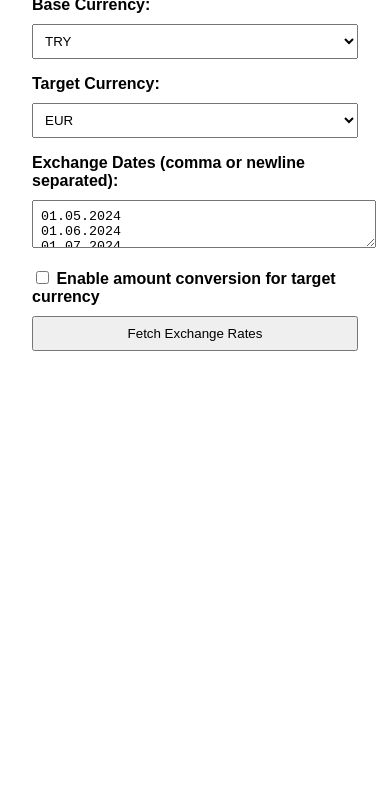
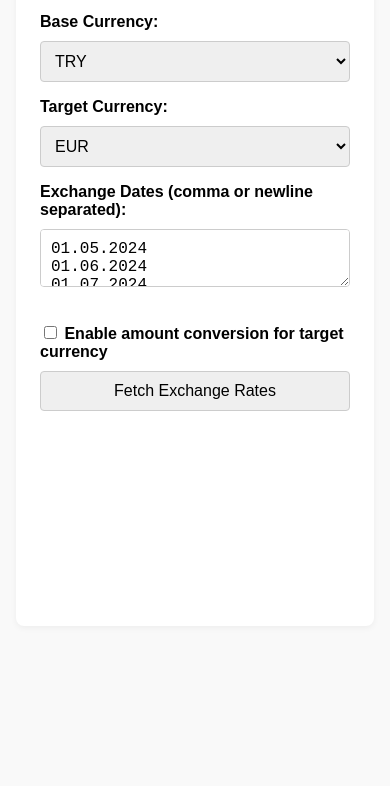
Before and after one commit to mronus/tcmb-cross-rates-app, a website: page public/index.html in a window 390 px wide. Shown: the part 131-917 px from the top of the page. After the commit the page ends 844 px from the top, so only its background shows below. Drawn offline with nearby package versions, Linux system fonts and the light colour scheme.

Commit message:
make it responsive

```diff
--- a/public/index.html
+++ b/public/index.html
@@ -4,37 +4,87 @@
   <meta charset="UTF-8" />
   <title>Cross Currency Rate Viewer</title>
   <script src="https://cdn.jsdelivr.net/npm/chart.js"></script>
+  <meta name="viewport" content="width=device-width, initial-scale=1.0" />
   <style>
     body {
       font-family: Arial, sans-serif;
-      margin: 2rem;
+      margin: 1rem;
+      padding: 0;
+      box-sizing: border-box;
+      background-color: #f9f9f9;
     }
+
+    .container {
+      max-width: 800px;
+      margin: auto;
+      background: #fff;
+      padding: 1.5rem;
+      border-radius: 8px;
+      box-shadow: 0 2px 6px rgba(0, 0, 0, 0.05);
+    }
+
+    h1 {
+      display: flex;
+      flex-wrap: wrap;
+      align-items: center;
+      gap: 1rem;
+      font-size: 1.5rem;
+    }
+
     textarea, select, input[type="text"], button {
       width: 100%;
       margin-top: 10px;
-      padding: 8px;
+      padding: 10px;
+      font-size: 1rem;
+      box-sizing: border-box;
+      border: 1px solid #ccc;
+      border-radius: 4px;
     }
+
     label {
       font-weight: bold;
       margin-top: 1rem;
       display: block;
     }
+
     #chartContainer {
       margin-top: 2rem;
     }
+
     canvas {
-      max-width: 100%;
-      height: 400px;
+      width: 100% !important;
+      height: auto !important;
     }
+
     .hidden {
       display: none;
+    }
+
+    .checkbox-group {
+      display: flex;
+      align-items: center;
+      gap: 0.5rem;
+      margin-top: 1rem;
+    }
+
+    @media (max-width: 600px) {
+      h1 {
+        flex-direction: column;
+        align-items: flex-start;
+      }
+
+      .checkbox-group {
+        flex-direction: column;
+        align-items: flex-start;
+      }
     }
   </style>
 </head>
 <body>
+  <div class="container">
     <h1>
       Cross Currency Rate Viewer
-    <span id="log" style="font-size: 16px; font-weight: normal; color: #555; margin-left: 1rem;"></span>
+      <span id="log" style="font-size: 1rem; font-weight: normal; color: #555;"></span>
     </h1>
 
     <label for="baseCurrency">Base Currency:</label>
@@ -46,25 +96,30 @@
     <label for="dateInput">Exchange Dates (comma or newline separated):</label>
     <textarea id="dateInput" placeholder="Fetching default dates..."></textarea>
 
+    <div class="checkbox-group">
       <label>
         <input type="checkbox" id="enableAmountsCheckbox" />
         Enable amount conversion for target currency
       </label>
+    </div>
 
     <div id="amountInputs" class="hidden">
       <label for="amountsInput">Amounts in Target Currency (match order of dates):</label>
       <textarea id="amountsInput" placeholder="E.g. 1000.50 or 950.25"></textarea>
 
+      <div class="checkbox-group">
         <label>
           <input type="checkbox" id="useCommaDecimalCheckbox" />
           Use comma (,) as decimal separator
         </label>
+      </div>
     </div>
 
     <button id="fetchBtn">Fetch Exchange Rates</button>
 
     <div id="chartContainer">
       <canvas id="rateChart"></canvas>
+    </div>
   </div>
 
   <script>
@@ -79,14 +134,10 @@
     function populateSelects() {
       const base = document.getElementById('baseCurrency');
       const target = document.getElementById('targetCurrency');
-
       currencyList.forEach(code => {
-        const option1 = new Option(code, code);
-        const option2 = new Option(code, code);
-        base.add(option1);
-        target.add(option2);
+        base.add(new Option(code, code));
+        target.add(new Option(code, code));
       });
-
       base.value = 'TRY';
       target.value = 'EUR';
     }
@@ -125,11 +176,9 @@
 
     async function fetchXmlData(dateStr) {
       let date = parseDate(dateStr);
-
       while (true) {
         const { dayMonthYear, yearMonth, formatted } = formatDate(date);
         const url = `/api/currency?yearMonth=${yearMonth}&dayMonthYear=${dayMonthYear}`;
-
         try {
           const response = await fetch(url);
           if (!response.ok) {
@@ -142,11 +191,9 @@
               return null;
             }
           }
-
           const xmlText = await response.text();
           const parser = new DOMParser();
           return parser.parseFromString(xmlText, "text/xml");
-
         } catch (err) {
           console.error(`❌ Network Error:`, err.message);
           return null;
@@ -156,12 +203,10 @@
 
     function extractRate(xmlDoc, currencyCode) {
       if (currencyCode === 'TRY') return 1;
-
-      const currencyNode = [...xmlDoc.querySelectorAll("Currency")]
-        .find(c => c.getAttribute("Kod") === currencyCode);
-
+      const currencyNode = [...xmlDoc.querySelectorAll("Currency")].find(
+        c => c.getAttribute("Kod") === currencyCode
+      );
       if (!currencyNode) return null;
-
       const rate = parseFloat(currencyNode.querySelector("ForexBuying")?.textContent || '0');
       return rate || null;
     }
@@ -170,7 +215,6 @@
       const baseCode = document.getElementById("baseCurrency").value;
       const targetCode = document.getElementById("targetCurrency").value;
       const dateList = parseList(document.getElementById("dateInput").value);
-
       if (baseCode === targetCode) {
         alert("Base and target currencies must be different.");
         return;
@@ -182,7 +226,6 @@
 
       if (enableAmounts) {
         amountList = parseAmounts(document.getElementById("amountsInput").value, useCommaDecimal);
-
         if (amountList.length !== dateList.length) {
           alert("Number of amounts must match number of dates.");
           return;
@@ -190,7 +233,6 @@
       }
 
       const results = [];
-
       logStatus('Fetching exchange rates...');
       for (let i = 0; i < dateList.length; i++) {
         const dateStr = dateList[i];
@@ -199,15 +241,12 @@
           logStatus(`⚠️ Could not fetch data for ${dateStr}`);
           continue;
         }
-
         const baseRate = extractRate(xmlDoc, baseCode);
         const targetRate = extractRate(xmlDoc, targetCode);
-
         if (!baseRate || !targetRate) {
           logStatus(`⚠️ Missing rate(s) for ${dateStr}`);
           continue;
         }
-
         const crossRate = baseRate / targetRate;
         const amountInTarget = enableAmounts ? amountList[i] : null;
         const convertedAmount = amountInTarget != null ? amountInTarget * crossRate : null;
@@ -225,7 +264,6 @@
       }
 
       logStatus('✅ All data fetched successfully. Chart & CSV ready.', true);
-
       const csvLines = ['Date,BaseCurrency,TargetCurrency,CrossRate,ConvertedAmountInBaseCurrency'];
       results.forEach(r => {
         csvLines.push(`${r.date},${r.base},${r.target},${r.rate},${r.converted ?? ''}`);
@@ -247,7 +285,6 @@
     function drawChart(data, showConverted = false) {
       const ctx = document.getElementById('rateChart').getContext('2d');
       if (chartInstance) chartInstance.destroy();
-
       const labels = data.map(r => r.date);
       const values = showConverted
         ? data.map(r => parseFloat(r.converted || 0))
@@ -267,6 +304,7 @@
         },
         options: {
           responsive: true,
+          maintainAspectRatio: false,
           scales: {
             x: { title: { display: true, text: 'Date' }},
             y: { title: { display: true, text: showConverted ? 'Converted Amount' : 'Exchange Rate' }}
@@ -284,7 +322,6 @@
     function getFirstDaysOfLast12Months() {
       const dates = [];
       const today = new Date();
-
       for (let i = 0; i < 12; i++) {
         const date = new Date(today.getFullYear(), today.getMonth() - i, 1);
         const day = String(date.getDate()).padStart(2, '0');
@@ -292,7 +329,6 @@
         const year = date.getFullYear();
         dates.push(`${day}.${month}.${year}`);
       }
-
       return dates.reverse().join('\n');
     }
 
```
Lines whose indentation alone changed are shown as unchanged.
